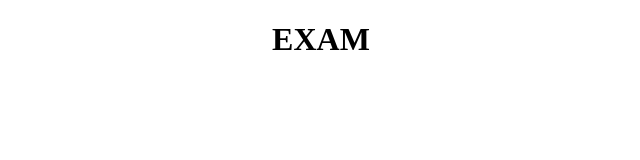
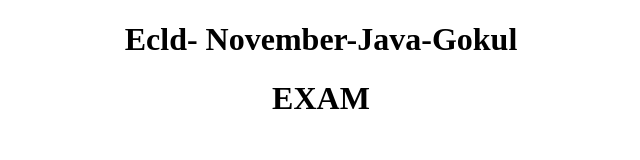
Before and after one commit to Gokulkrishna-edstem/Exam-Gokul, a plain HTML site: page index.html in a window 1280 px wide. Shown: the whole page, without its empty margins (319-959 px from the left). Drawn offline with Linux system fonts and the light colour scheme.

Commit message:
Added Header

```diff
--- a/index.html
+++ b/index.html
@@ -8,9 +8,15 @@
       .heading {
         text-align: center;
       }
+      .name {
+        text-align: center;
+      }
     </style>
   </head>
   <body>
+    <header>
+      <h1 class="name">Ecld- November-Java-Gokul</h1>
+    </header>
     <h1 class="heading">EXAM</h1>
   </body>
 </html>
```
